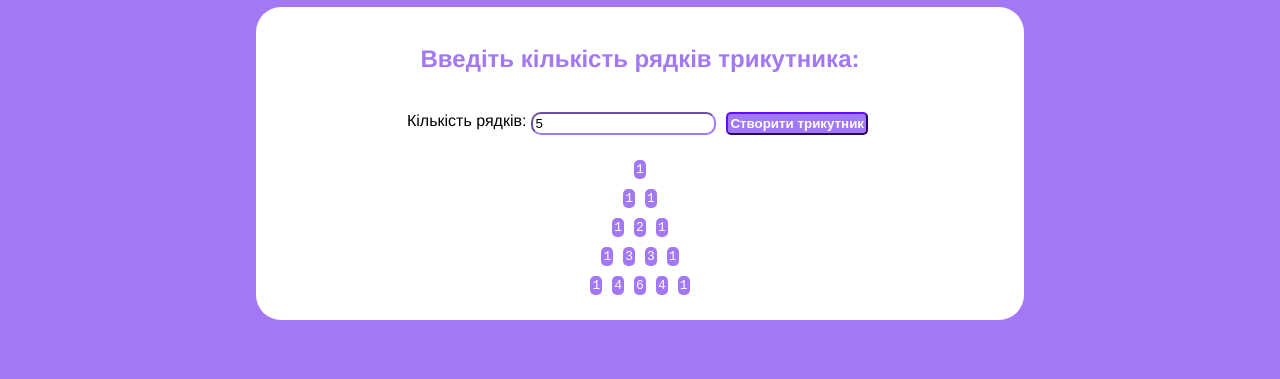
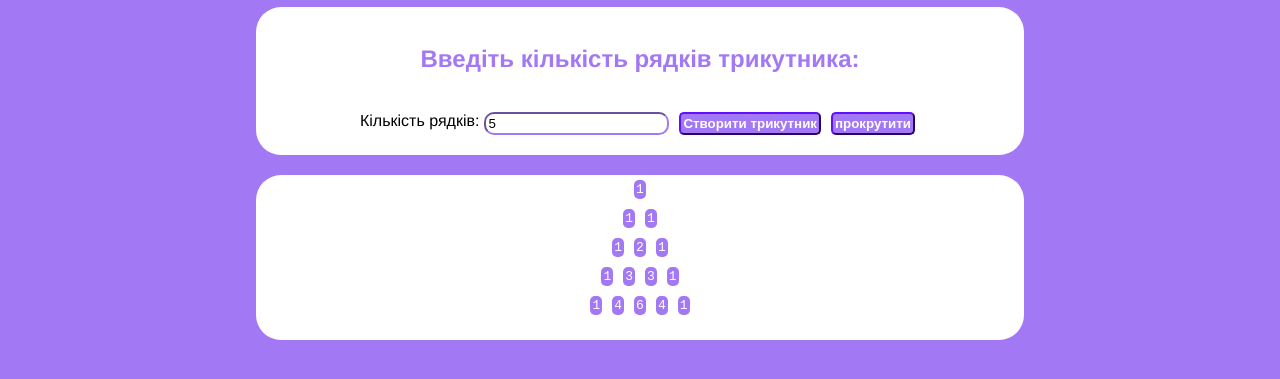
Before and after one commit to BakunovMaxym/bakunovmaxym.github.io, a plain HTML site: page buildTriangle.html in a window 1280 px wide. Both pictures are taken after a click on the button "Створити трикутник". Shown: the part 53-432 px from the top of the page. Drawn offline with Linux system fonts and the light colour scheme.

Commit message:
scroll + optimizied

```diff
--- a/app1.js
+++ b/app1.js
@@ -1,7 +1,11 @@
 document.addEventListener("DOMContentLoaded", function () {
     let tbutt = document.getElementById("tbutt");
+    var info = this.getElementsByClassName("triangle")[0];
+    let lScroll = document.getElementById("lScroll");
 
     tbutt.addEventListener("click", function () {
+        info.classList.add('overflow');
+        info.classList.remove('triangle');
         generatePascalsTriangle();
     });
 });
@@ -33,6 +37,10 @@ function calculatePascalsTriangle(rows) {
 
 function displayPascalsTriangle(triangle) {
     const resultDiv = document.getElementById("result");
+    const over = document.getElementsByClassName("overflow")[0];
+
+
+    let maxRowWidth = 0;
 
     for (let i = 0; i < triangle.length; i++) {
         let rowElement = document.createElement("div");
@@ -46,5 +54,29 @@ function displayPascalsTriangle(triangle) {
         }
 
         resultDiv.appendChild(rowElement);
+
+        var rowWidth = rowElement.offsetWidth;
+
+        if (rowWidth > maxRowWidth) {
+            maxRowWidth = rowWidth;
+        }
+
+
     }
+
+    if(rowWidth <= over.clientWidth){
+        over.style.display = 'flex';
+    }else if(rowWidth > over.clientWidth){
+        over.style.removeProperty('display');
+    }
+
+    resultDiv.style.width = maxRowWidth + 'px';
+    over.scrollLeft = (over.scrollWidth - over.clientWidth) / 2;
+    console.log(over.scrollLeft);
+
+    hui.addEventListener("click", function () {
+        over.scrollLeft += 100;
+        console.log(over.scrollLeft);
+
+    });
 }
--- a/buildTriangle.html
+++ b/buildTriangle.html
@@ -31,18 +31,23 @@
 
     <div class="mainBody">
         <div class="info">
-            <h2>Введіть кількість рядків трикутника:</h2>
-        <div>
-            <label for="rows">Кількість рядків:</label>
-            <input type="number" id="rows" min="1" value="5">
+            <div>
+                <h2>Введіть кількість рядків трикутника:</h2>
+            </div>
 
-            <button id="tbutt">Створити трикутник</button>
+            <div>
+                <label for="rows">Кількість рядків:</label>
+                <input type="number" id="rows" min="1" value="5">
+                <button id="tbutt">Створити трикутник</button>
+                <button id="lScroll">прокрутити</button>
 
+            </div>
         </div>
-        <div id="result"></div>
+
+        <div class="info triangle">
+            <div id="result"></div>
         </div>
     </div>
-
     <script src="app1.js"></script>
 
 </body>
--- a/style.css
+++ b/style.css
@@ -101,26 +101,36 @@ ul{
     background-color: #5b13e1;
 }
 
-.mainBody{
+.mainBody {
     display: flex;
+    flex-direction: column;
+    align-items: center;
     justify-content: center;
 }
+
 .info,
 .calcElement {
     margin: 10px;
     width: 60%;
     background-color: #fff;
     border-radius: 25px;
+    align-content: center;
 }
 
-
+.triangle{
+    display: none;
+}
+.overflow{
+    justify-content: center;
+    overflow-x: scroll;
+    align-items: center;
+}
 
 h2{
     color: #a378f5;
     margin: 5%;
     text-align: center;
 }
-
 
 .info p,
 .info li{
@@ -199,6 +209,7 @@ div button:hover{
 
 #result{
     margin-bottom: 20px;
+    overflow: hidden;
 }
 
 #result p{
@@ -212,14 +223,12 @@ div button:hover{
     padding: 2px;
     color: #fff;
 }
-/* @media(max-width:768px) {
+
+ @media(max-width:768px) {
     .navbar {
-        padding: 25px 0;
-        border: 0;
-        background-color: transparent;
-        -webkit-transition: padding .3s;
-        -moz-transition: padding .3s;
-        transition: padding .3s;
+        border-color: transparent;
+        background-color: #222;
+        display: inline;
     }
 
     .navbar {
@@ -240,4 +249,6 @@ div button:hover{
 
     .navbar.navbar-shrink .navbar-brand {
         font-size: 1.5em;
-    } */
+    }
+
+ }
```
Also changed, not shown: app2.js (+3 -5 lines).
